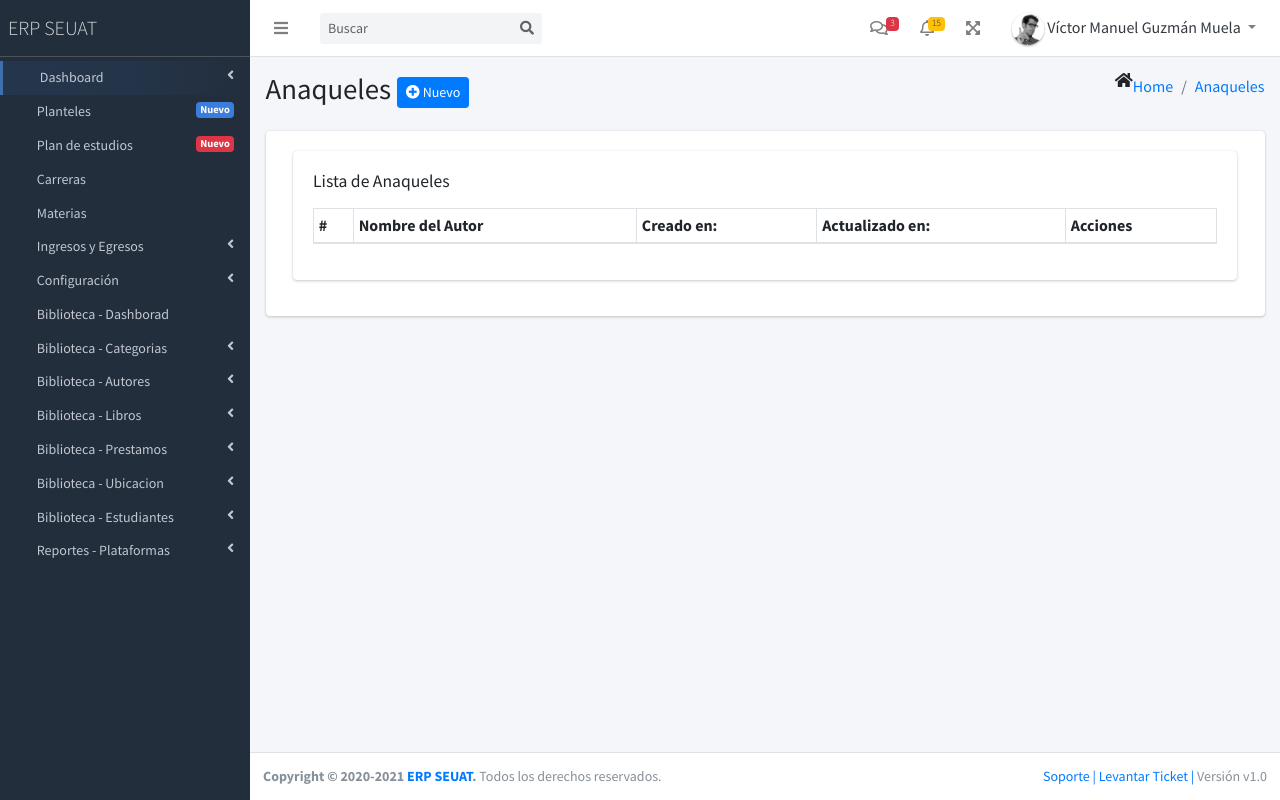
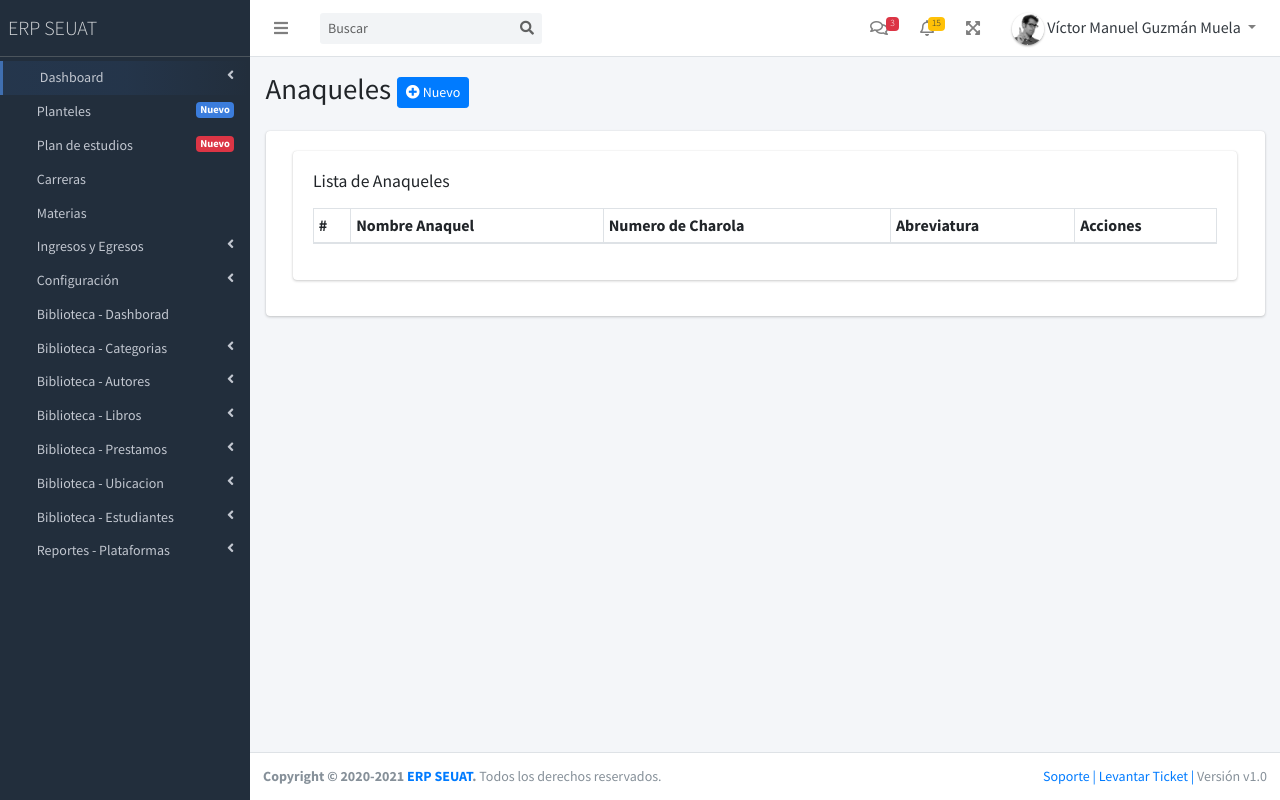
Before and after one commit to guzmanv/erp-seuat-v1, a PHP site: page /erp-seuat-v1/Biblioteca/ubicacion in a window 1280 px wide. Run offline with PHP 8.4, Linux system fonts and the light colour scheme; lists and menus that the app fills with data are empty; some libraries are stand-ins or nearby versions.

Commit message:
personalizacion del nombre de las columnas de datatable en la vista ubicacion

```diff
--- a/Views/Biblioteca/ubicacion.php
+++ b/Views/Biblioteca/ubicacion.php
@@ -13,12 +13,13 @@
              <a href="AgregarAutor"><button type="button" class="btn btn-primary btn-sm"><i class="fa fa-plus-circle fa-md"></i> Nuevo</button></a>
             </h1>
           </div>
+          <!--
           <div class="col-sm-6">
             <ol class="breadcrumb float-sm-right">
               <li class="breadcrumb-item"><i class="fa fa-home fa-md"></i><a href="#">Home</a></li>
               <li class="breadcrumb-item active"><a href="<?= base_url(); ?>/roles"><?= $data['page_title'] ?></a></li>
             </ol>
-          </div>
+          </div>-->
         </div>
       </div>
     </div>
@@ -37,9 +38,9 @@
                         <thead>
                           <tr>
                             <th>#</th>
-                            <th>Nombre del Autor</th>
-                            <th>Creado en:</th>
-                            <th>Actualizado en:</th>
+                            <th>Nombre Anaquel</th>
+                            <th>Numero de Charola</th>
+                            <th>Abreviatura</th>
                             <th>Acciones</th>
                           </tr>
                         </thead>
```
